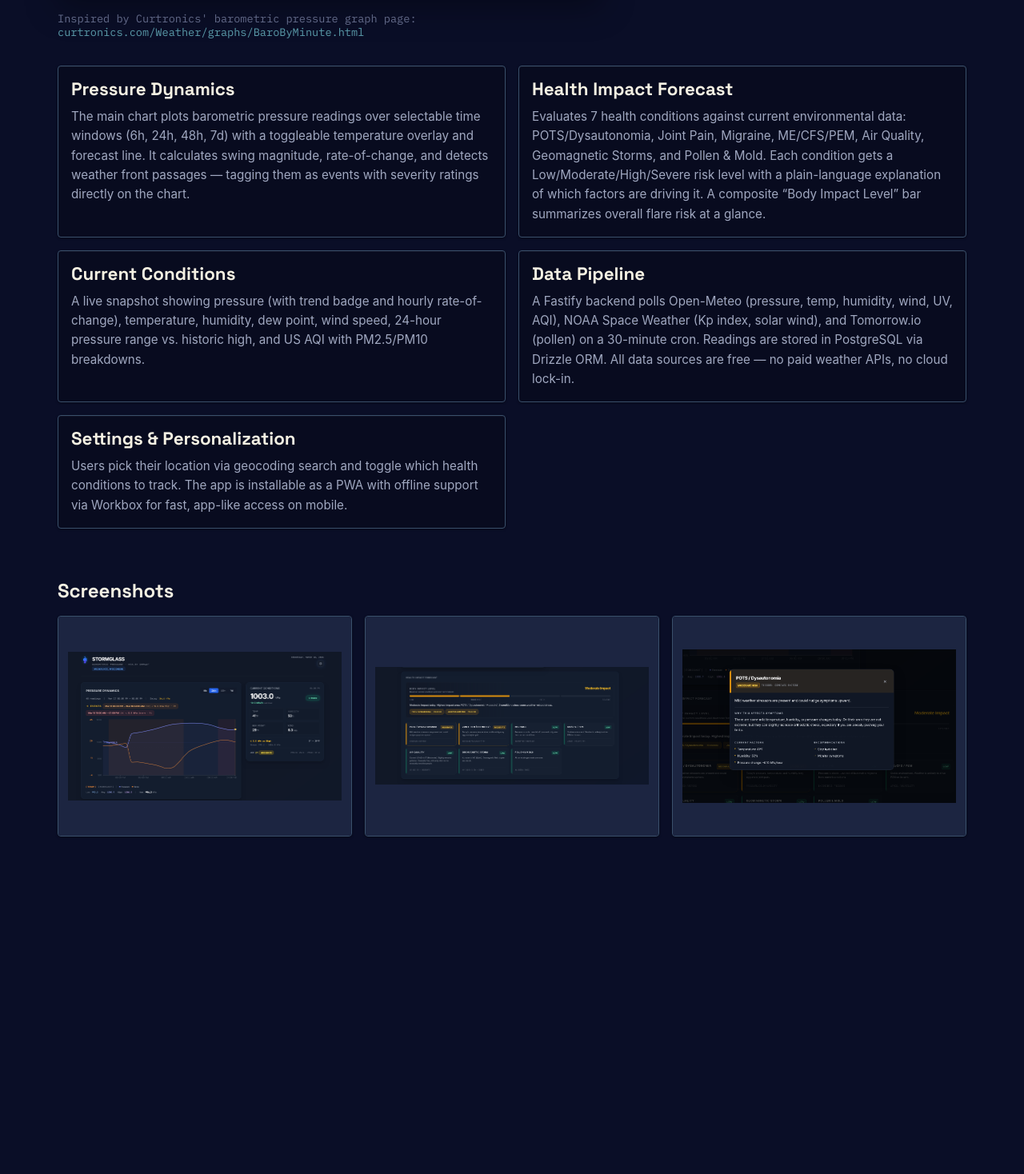
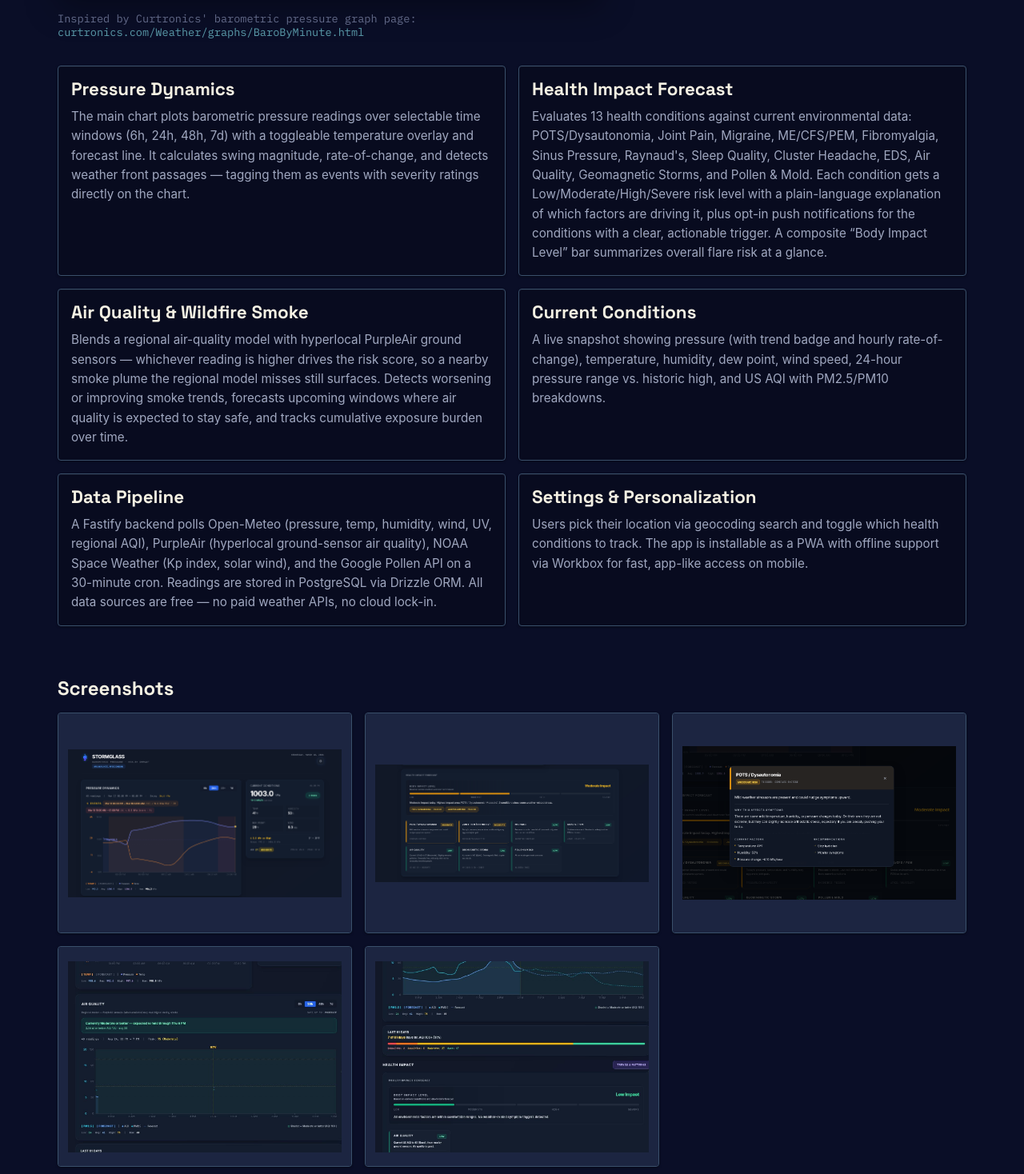
Before and after one commit to k8thompson134/portfolio, a Next.js app: page /stormglass in a window 1280 px wide. Shown: the part 902-2370 px from the top of the page at 80% size. Before the commit the page ends 1980 px from the top, so only its background shows below. Built offline with nearby package versions, Linux system fonts and the light colour scheme; a web font is replaced by a local one.

Commit message:
update RantTrack and Stormglass pages: confidence-scored demo, air quality/wildfire smoke section, new screenshots

```diff
--- a/src/app/ranttrack/page.tsx
+++ b/src/app/ranttrack/page.tsx
@@ -21,6 +21,8 @@ export default function RantTrack() {
                     RantTrack is a privacy-first symptom tracker built for people with chronic illness.
                     A custom NLP engine extracts symptoms, severity, pain details, and negation from natural speech
                     across 200+ patterns including medical terminology, spoon theory, and casual language.
+                    A service-layer architecture scores each extraction&apos;s confidence and filters out
+                    spurious matches with rule-based validation.
                     Designed for your worst flare days when navigating complex UI costs spoons you don't have.
                 </p>
                 <div className={styles.status}>
@@ -50,7 +52,8 @@ export default function RantTrack() {
             {activeTab === 'demo' && (
                 <div className={styles.demoSection}>
                     <p className={styles.demoNote}>
-                        Try the NLP extraction engine below. Type a symptom description or click an example to see real-time parsing.
+                        Try the NLP extraction engine below. Type a symptom description or click an example to see
+                        real-time parsing, including each detection&apos;s confidence score.
                     </p>
                     <div className={styles.demoContainer}>
                         <RantTrackApp />
--- a/src/app/stormglass/page.tsx
+++ b/src/app/stormglass/page.tsx
@@ -101,12 +101,27 @@ export default function Stormglass() {
         <section className={styles.panel}>
           <h2 className={styles.panelTitle}>Health Impact Forecast</h2>
           <p className={styles.panelDescription}>
-            Evaluates 7 health conditions against current environmental data:
-            POTS/Dysautonomia, Joint Pain, Migraine, ME/CFS/PEM, Air Quality,
-            Geomagnetic Storms, and Pollen &amp; Mold. Each condition gets a
-            Low/Moderate/High/Severe risk level with a plain-language explanation
-            of which factors are driving it. A composite &ldquo;Body Impact
-            Level&rdquo; bar summarizes overall flare risk at a glance.
+            Evaluates 13 health conditions against current environmental data:
+            POTS/Dysautonomia, Joint Pain, Migraine, ME/CFS/PEM, Fibromyalgia,
+            Sinus Pressure, Raynaud&apos;s, Sleep Quality, Cluster Headache, EDS,
+            Air Quality, Geomagnetic Storms, and Pollen &amp; Mold. Each condition
+            gets a Low/Moderate/High/Severe risk level with a plain-language
+            explanation of which factors are driving it, plus opt-in push
+            notifications for the conditions with a clear, actionable trigger.
+            A composite &ldquo;Body Impact Level&rdquo; bar summarizes overall
+            flare risk at a glance.
+          </p>
+        </section>
+
+        <section className={styles.panel}>
+          <h2 className={styles.panelTitle}>Air Quality &amp; Wildfire Smoke</h2>
+          <p className={styles.panelDescription}>
+            Blends a regional air-quality model with hyperlocal PurpleAir ground
+            sensors — whichever reading is higher drives the risk score, so a
+            nearby smoke plume the regional model misses still surfaces. Detects
+            worsening or improving smoke trends, forecasts upcoming windows where
+            air quality is expected to stay safe, and tracks cumulative exposure
+            burden over time.
           </p>
         </section>
 
@@ -124,10 +139,11 @@ export default function Stormglass() {
           <h2 className={styles.panelTitle}>Data Pipeline</h2>
           <p className={styles.panelDescription}>
             A Fastify backend polls Open-Meteo (pressure, temp, humidity, wind,
-            UV, AQI), NOAA Space Weather (Kp index, solar wind), and
-            Tomorrow.io (pollen) on a 30-minute cron. Readings are stored in
-            PostgreSQL via Drizzle ORM. All data sources are free — no paid
-            weather APIs, no cloud lock-in.
+            UV, regional AQI), PurpleAir (hyperlocal ground-sensor air quality),
+            NOAA Space Weather (Kp index, solar wind), and the Google Pollen API
+            on a 30-minute cron. Readings are stored in PostgreSQL via Drizzle
+            ORM. All data sources are free — no paid weather APIs, no cloud
+            lock-in.
           </p>
         </section>
 
@@ -162,6 +178,18 @@ export default function Stormglass() {
             imageSrc="/images/stormglass-detail.png"
             contain
           />
+          <CreativeCard
+            title="Air Quality & Safe-Window Forecast"
+            category="Wildfire Smoke Tracking"
+            imageSrc="/images/stormglass-air-quality.jpg"
+            contain
+          />
+          <CreativeCard
+            title="Exposure Burden Tracking"
+            category="Last 61 Days"
+            imageSrc="/images/stormglass-exposure-tracking.jpg"
+            contain
+          />
         </div>
       </section>
     </main>
--- a/src/components/ranttrack/SymptomChip.module.scss
+++ b/src/components/ranttrack/SymptomChip.module.scss
@@ -43,6 +43,12 @@
   opacity: 0.9;
 }
 
+.confidence {
+  font-size: 0.55rem;
+  opacity: 0.65;
+  font-variant-numeric: tabular-nums;
+}
+
 .painDetails {
   display: inline-flex;
   align-items: center;
--- a/src/components/ranttrack/SymptomChip.tsx
+++ b/src/components/ranttrack/SymptomChip.tsx
@@ -18,6 +18,7 @@ export default function SymptomChip({ symptom, compact }: SymptomChipProps) {
   const label = [
     displayName,
     symptom.severity ? `severity: ${symptom.severity}` : '',
+    `confidence: ${Math.round(symptom.confidence * 100)}%`,
     symptom.painDetails?.location ? `location: ${symptom.painDetails.location}` : '',
     symptom.painDetails?.qualifiers.length ? `type: ${symptom.painDetails.qualifiers.join(', ')}` : '',
   ].filter(Boolean).join(', ');
@@ -39,6 +40,11 @@ export default function SymptomChip({ symptom, compact }: SymptomChipProps) {
           {symptom.severity.toUpperCase()}
         </span>
       )}
+      {!compact && (
+        <span className={styles.confidence} title="Extraction confidence">
+          {Math.round(symptom.confidence * 100)}%
+        </span>
+      )}
       {!compact && hasPainDetails && (
         <span className={styles.painDetails}>
           {symptom.painDetails!.qualifiers.map(q => (
--- a/src/components/ranttrack/types.ts
+++ b/src/components/ranttrack/types.ts
@@ -10,6 +10,7 @@ export interface ExtractedSymptom {
   matched: string;
   method: 'phrase' | 'lemma';
   severity: Severity;
+  confidence: number;
   painDetails?: PainDetails;
 }
 
```
Also changed, not shown: src/components/ranttrack/extractor.ts (+34 -1 lines), public/images/stormglass-air-quality.jpg (added), public/images/stormglass-exposure-tracking.jpg (added).
